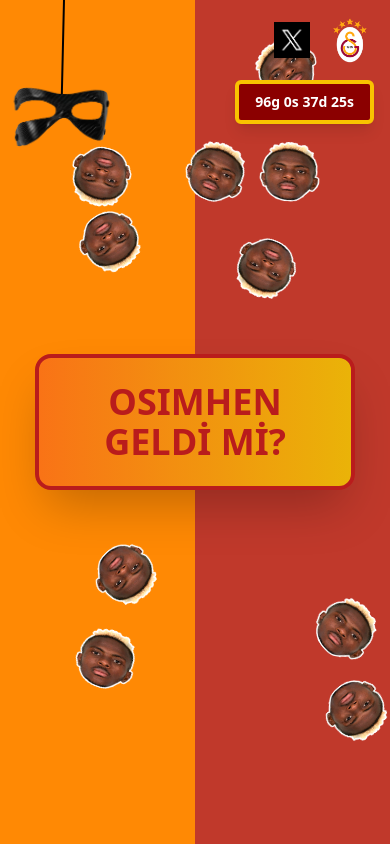
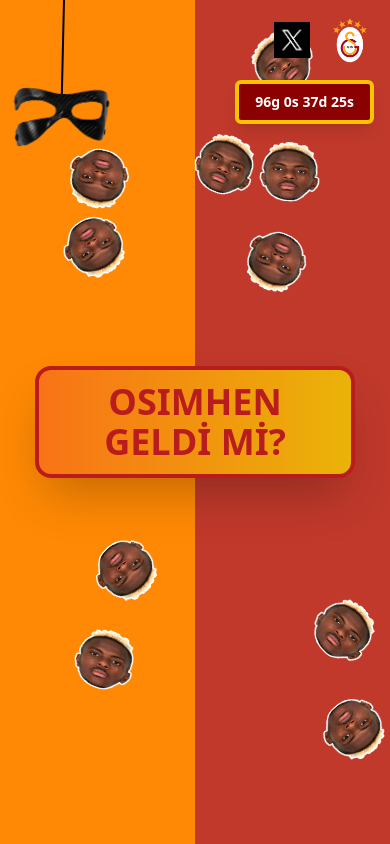
Before and after one commit to ajrffa/OSI-GELDI-MI, a React (Vite) app: page / in a window 390 px wide. Built offline with nearby package versions, Linux system fonts and the light colour scheme.

Commit message:
Update App.tsx

```diff
--- a/src/App.tsx
+++ b/src/App.tsx
@@ -72,7 +72,7 @@
   return (
     <div className="min-h-screen flex flex-col bg-[linear-gradient(90deg,#ff8904_50%,#C0392B_50%,#C0392B)] overflow-hidden relative">
 
-      {/* DÖNEN ARKA PLAN */}
+
 
       {/* Mask */}
 <div className="absolute top-0 z-30 w-24 h-auto animate-swing origin-top transform left-4 sm:right-1/4 sm:left-auto">
@@ -110,7 +110,7 @@
           <button
   ref={buttonRef}
   onClick={handleClick}
-  className="bg-gradient-to-r from-orange-500 to-yellow-500 text-red-700 px-8 sm:px-1 py-6 sm:py-8 text-4xl sm:text-5xl font-extrabold rounded-2xl shadow-2xl border-4 border-red-700 hover:scale-110 transition-transform duration-300 sm:w-auto sm:max-w-5xl"
+  className="bg-gradient-to-r from-orange-500 to-yellow-500 text-red-700 px-8 sm:px-12 py-3 sm:py-10 text-4xl sm:text-5xl font-extrabold rounded-2xl shadow-2xl border-4 border-red-700 hover:scale-110 transition-transform duration-300 sm:w-auto sm:max-w-2xl"
 >
   OSIMHEN GELDİ Mİ?
 </button>
@@ -118,7 +118,7 @@
           {message && (
             <div
               key={clickCount}
-              className="mt-4 w-full max-w-md p-4 sm:p- bg-black bg-opacity-10 backdrop-blur-lg rounded-xl shadow-xl text-white animate-fade-in transition-all duration-500"
+              className="mt-4 w-full max-w-md p-4 sm:p-6 bg-black bg-opacity-10 backdrop-blur-lg rounded-xl shadow-xl text-white animate-fade-in transition-all duration-500"
             >
               <p className="text-lg sm:text-xl font-semibold">{message}</p>
             </div>
```
